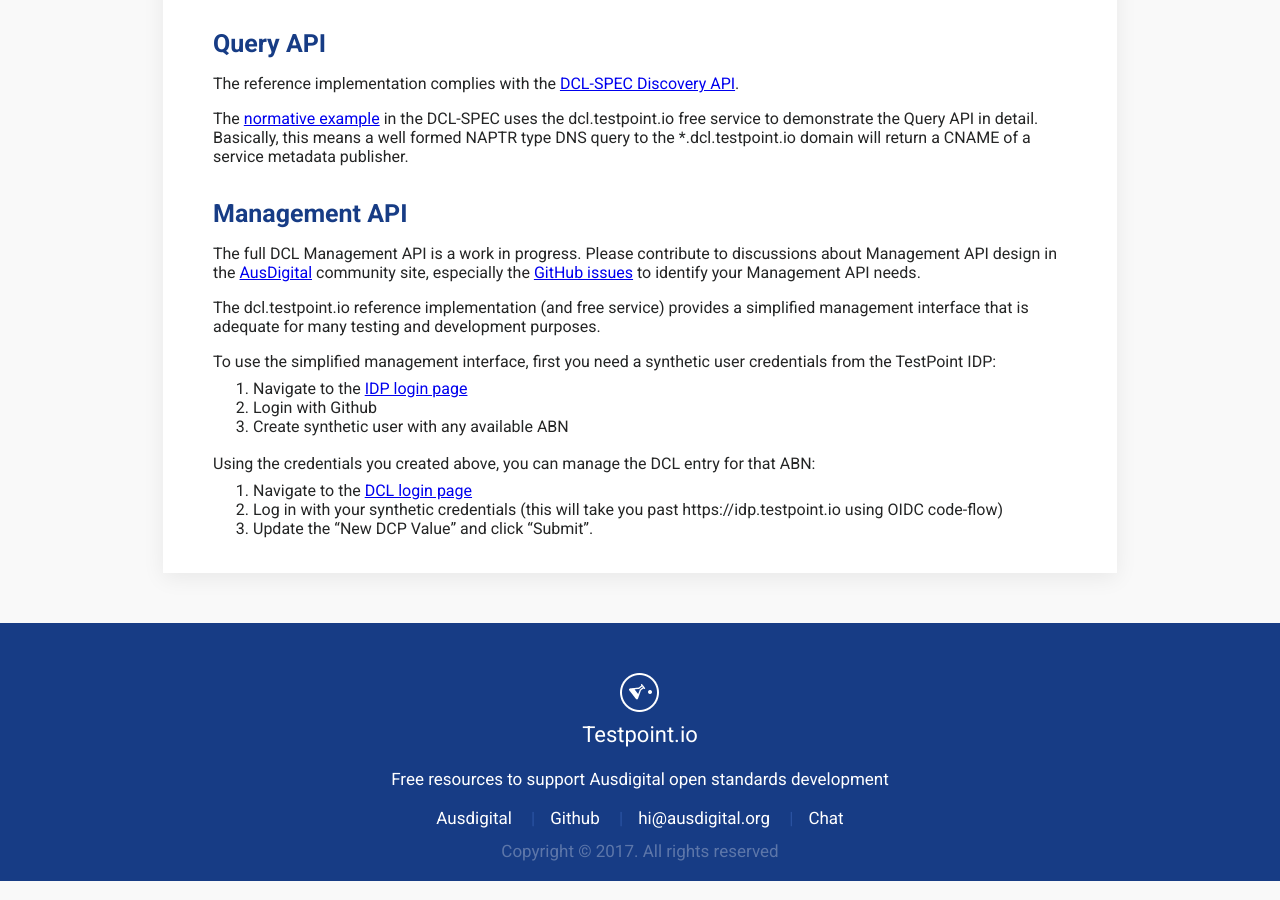
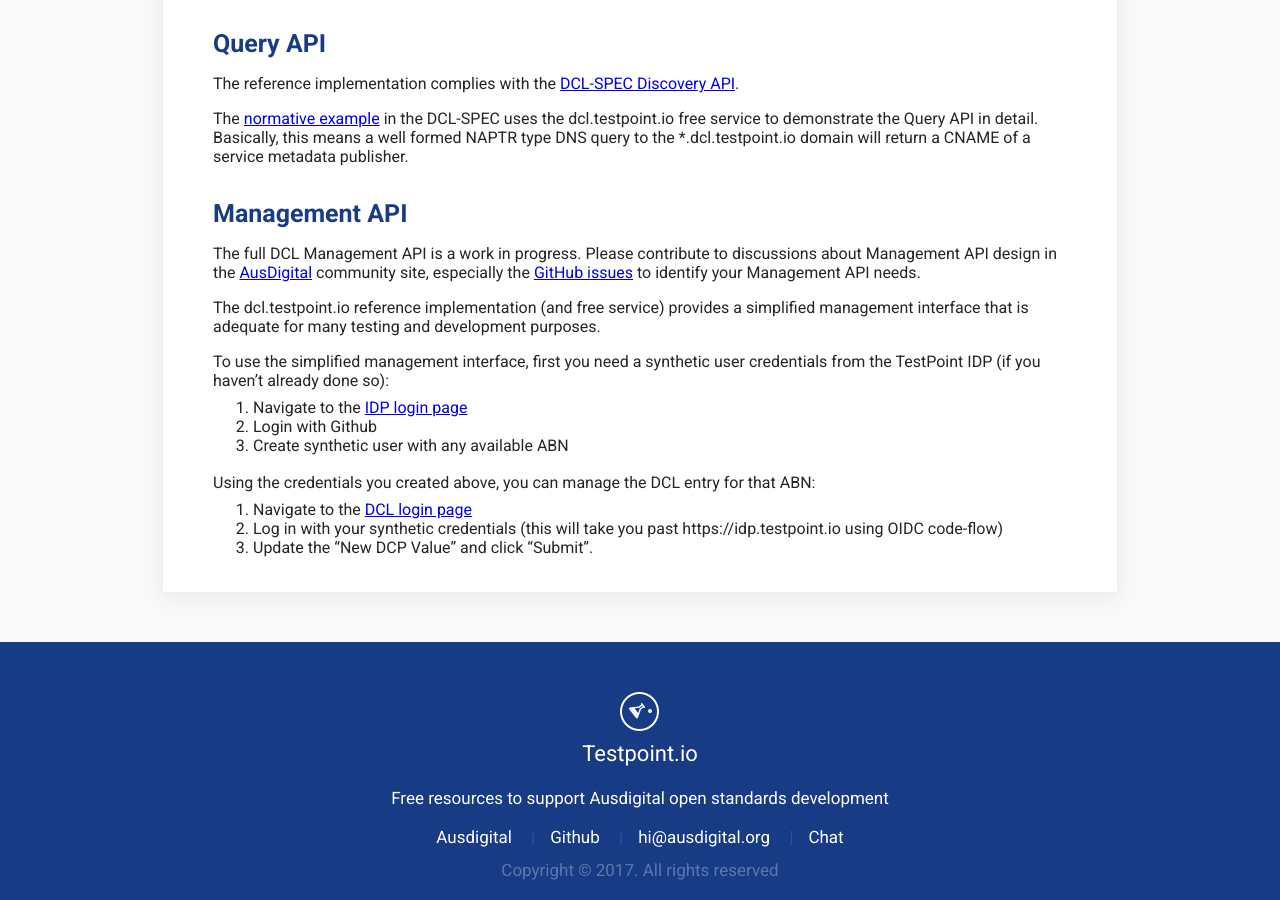
Before and after one commit to test-point/test-point.github.io, a Jekyll site: the page built from pages/dcl.md, in a window 1280 px wide and 900 px high, scrolled down 1448 px. Built offline with Jekyll 4.4.1, drawn with Linux system fonts in a browser that asks for light colours.

Commit message:
clarify need for synthetic user

```diff
--- a/pages/dcl.md
+++ b/pages/dcl.md
@@ -33,7 +33,7 @@
 
 The dcl.testpoint.io reference implementation (and free service) provides a simplified management interface that is adequate for many testing and development purposes.
 
-To use the simplified management interface, first you need a synthetic user credentials from the TestPoint IDP:
+To use the simplified management interface, first you need a synthetic user credentials from the TestPoint IDP (if you haven't already done so):
 
 1.  Navigate to the [IDP login page](https://idp.testpoint.io/login/)
 2.  Login with Github
```
